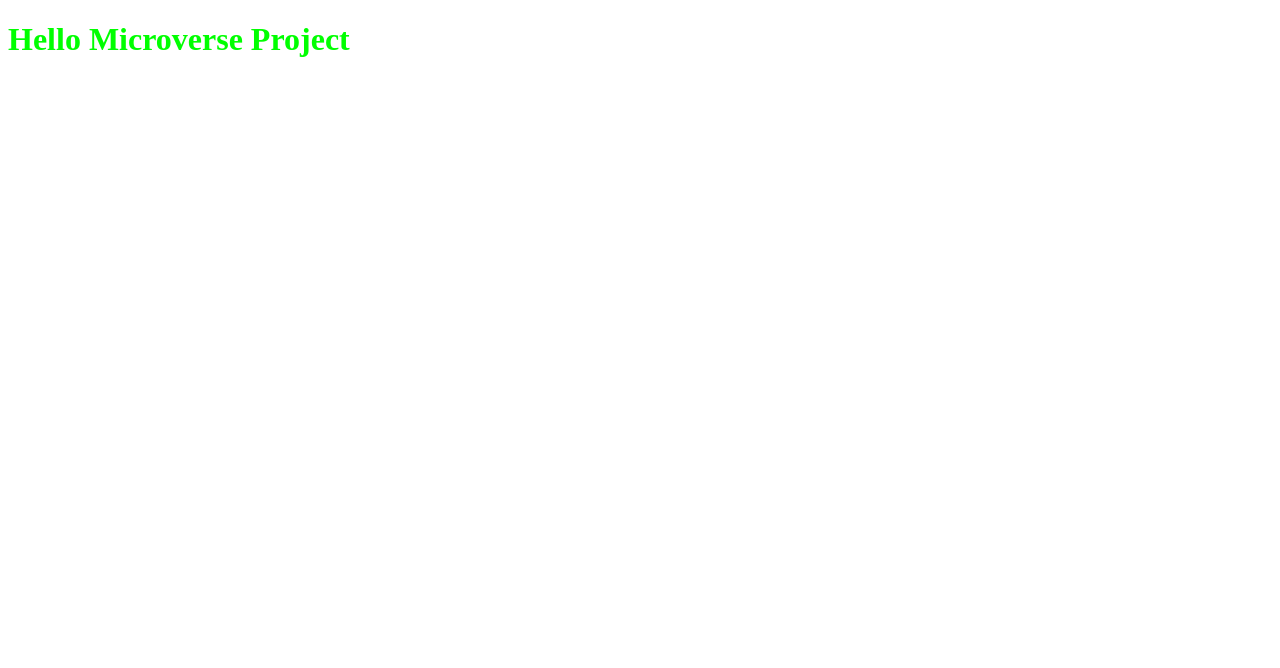
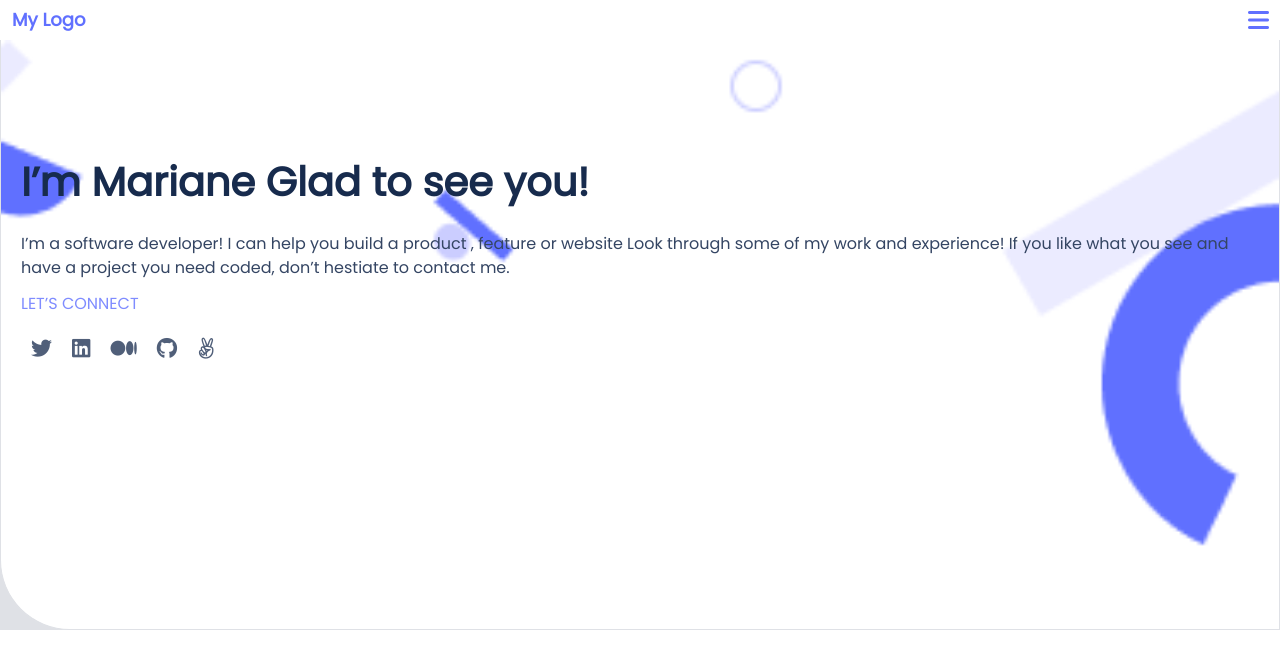
Before and after one commit to LionRouge1/Module1, a website: page index.html in a window 1280 px wide. Drawn offline with Linux system fonts and the light colour scheme.

Commit message:
Modified html and css files

```diff
--- a/index.html
+++ b/index.html
@@ -2,13 +2,36 @@
 <html lang="en">
  <head>
   <meta charset="utf-8">
-		<title>Microverse Project</title>
+  <title>Portfolio</title>
   <meta name="viewport" content="width=device-width, initial-scale=1.0">
+  <script src="https://kit.fontawesome.com/84967187a9.js" crossorigin="anonymous"></script>
+  <link href='https://fonts.googleapis.com/css?family=Poppins' rel='stylesheet'>
   <link rel="stylesheet" href="style.css">
  </head>
  <body>
-		<header class="cols">
-			<h1>Hello Microverse Project</h1>
+  <header>
+   <nav>
+    <div class="icon"><a href="">My Logo</a></div>
+    <div class="tonav">
+     <i class="fa fa-bars"></i>
+    </div>
+   </nav>
   </header>
+  <main>
+   <section class="about">
+    <h1>I’m Mariane
+     Glad to see you!</h1>
+    <p>I’m a software developer! I can help you build a product ,
+     feature or website Look through some of my work and experience! If you like what you see and have a project you need coded, don’t hestiate to contact me.</p>
+    <a href="">LET’S CONNECT</a>
+    <ul class="social_media">
+     <li><a href=""><i class="fab fa-twitter"></i></a></li>
+     <li><a href=""><i class="fab fa-linkedin"></i></a></li>
+     <li><a href=""><i class="fab fa-medium-m"></i></a></li>
+     <li><a href=""><i class="fab fa-github"></i></a></li>
+     <li><a href=""><i class="fab fa-angellist"></i></a></li>
+    </ul>
+   </section>
+		</main>
 	</body>
 </html>
--- a/style.css
+++ b/style.css
@@ -1,4 +1,134 @@
-.cols {
-  display: block;
-  color: #0f0;
+* {
+  font-family: Poppins, Arial, Helvetica, sans-serif;
+  font-style: normal;
+  margin: 0;
+  padding: 0;
+  box-sizing: border-box;
 }
+
+main {
+  background-color: #dfe1e6;
+}
+
+header {
+  left: 0;
+  right: 0;
+  top: 44px;
+  bottom: 0;
+  background-color: white;
+}
+
+.icon {
+  width: 100px;
+  height: 40px;
+  top: calc(50% - 40px / 2);
+  left: 12px;
+  display: flex;
+  align-items: center;
+  text-align: center;
+  padding: 10px 12px 10px 12px;
+}
+
+section {
+  display: flex;
+  flex-direction: column;
+}
+
+section > a {
+  font-weight: 500;
+  font-size: 16px;
+  line-height: 24px;
+  color: #7f8cff;
+  flex: none;
+  order: 0;
+  flex-grow: 0;
+  text-decoration: none;
+}
+
+.icon > a {
+  font-weight: bold;
+  font-size: 18px;
+  line-height: 20px;
+  color: #6070ff;
+  text-decoration: none;
+  flex: none;
+  order: 0;
+  flex-grow: 0;
+  margin: 0 0;
+}
+
+nav {
+  width: 100%;
+  height: inherit;
+  display: flex;
+  justify-content: space-between;
+}
+
+.tonav {
+  padding: 8px;
+  width: 40px;
+  height: 40px;
+  right: 24px;
+  top: calc(50% - 40px / 2);
+}
+
+.tonav > i {
+  color: #6070ff;
+  font-size: 24px;
+}
+
+.about {
+  background-color: white;
+  border: 1px solid #dfe1e6;
+  background-image: url("images/header-shapes.png");
+  background-repeat: no-repeat;
+  background-size: cover;
+  margin: 0;
+  border-top: none;
+  height: 590px;
+  padding: 20px;
+  border-radius: 0 0 0 70px;
+  padding-top: 104px;
+}
+
+section > h1,
+section > h2 {
+  font-weight: bold;
+  font-size: 40px;
+  line-height: 52px;
+  display: flex;
+  color: #172b4d;
+  margin: 12px 0;
+}
+
+section > p,
+section > h3 {
+  font-size: 16px;
+  line-height: 24px;
+  color: #344563;
+  margin: 12px 0;
+}
+
+.social_media {
+  position: static;
+  min-width: 193.17px;
+  height: 20px;
+  left: 24px;
+  top: 470px;
+  display: flex;
+  flex-wrap: wrap;
+  flex: none;
+  order: 3;
+  flex-grow: 0;
+  margin: 12px 0;
+}
+
+.social_media > li {
+  margin: 10px;
+  list-style: none;
+}
+
+.social_media i {
+  color: #505f79;
+  font-size: 21px;
+}
```
Also changed, not shown: images/Module.png, images/contact.png (added), images/header-shapes.png (added), images/header-shapes.svg (added). Lines whose indentation alone changed are shown as unchanged.
